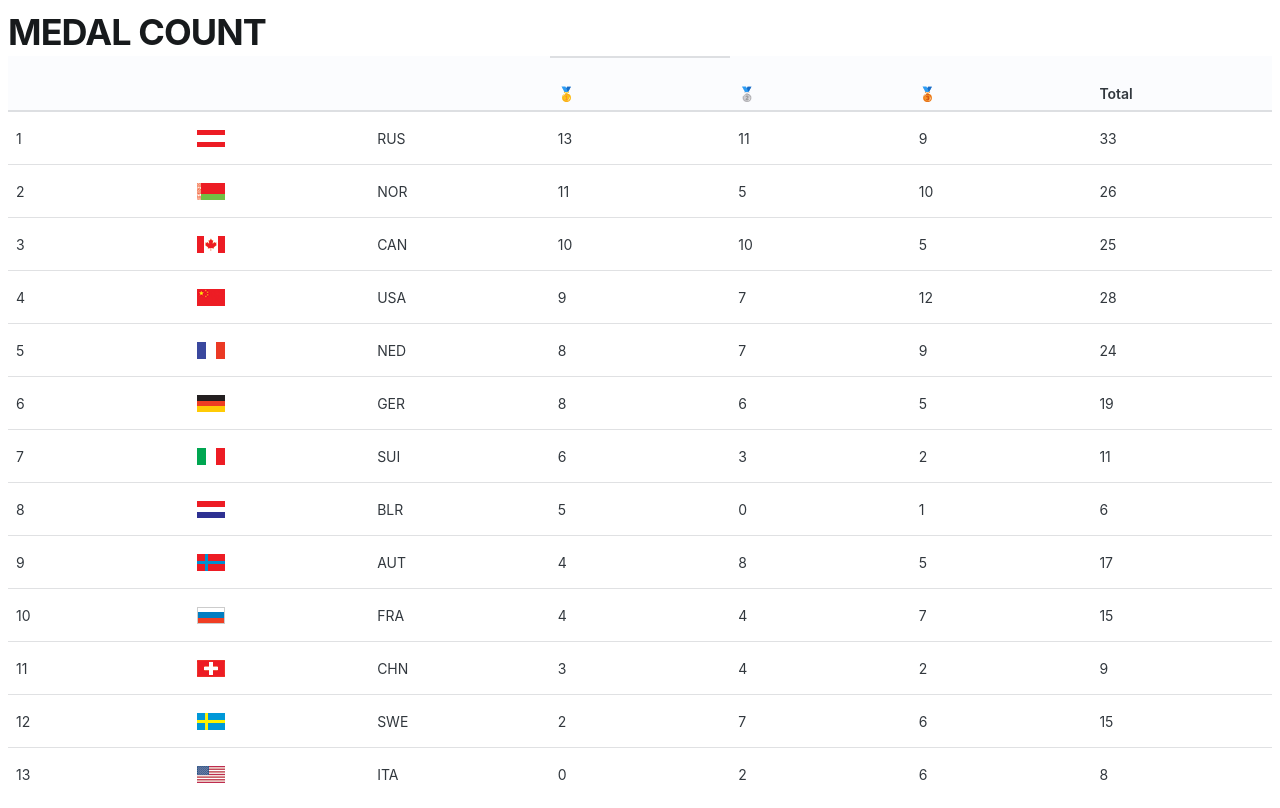
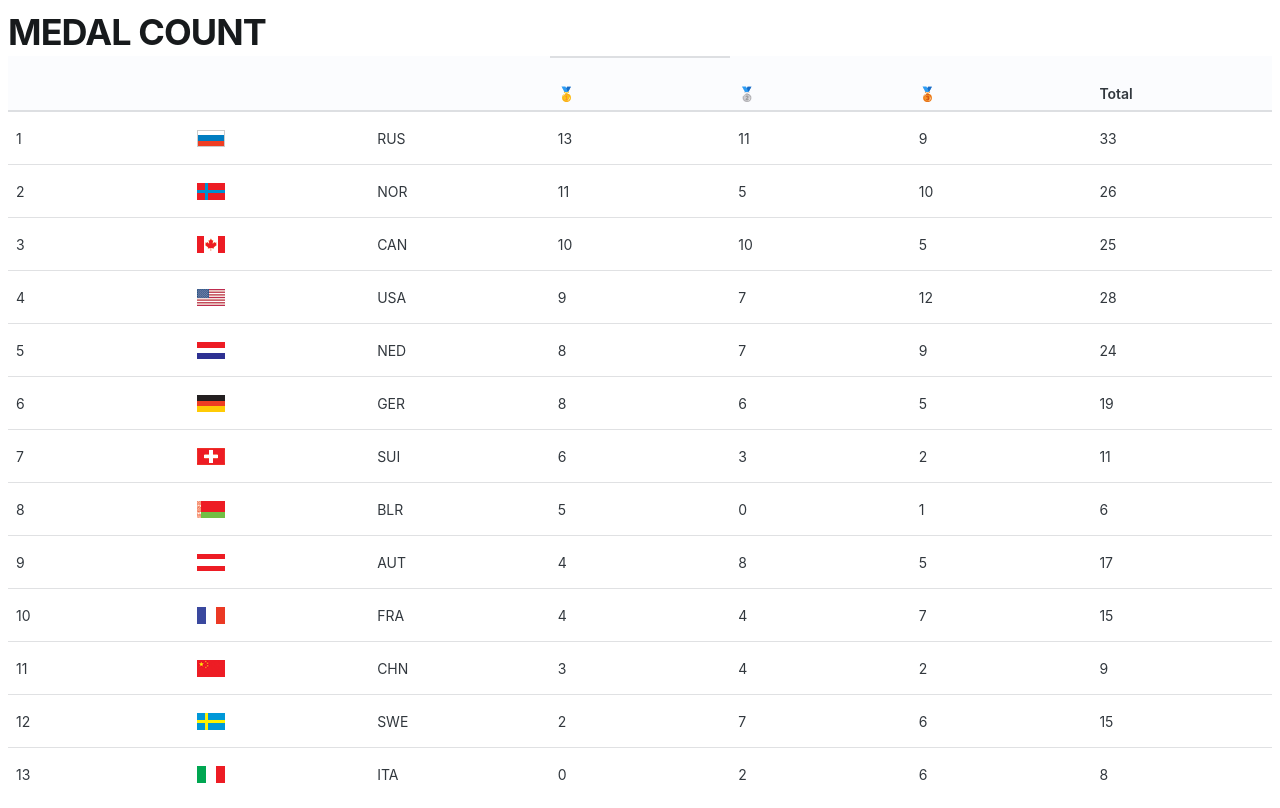
Before and after one commit to fiegus/medal-app, a React (Vite) app: page / in a window 1280 px wide. Built offline with nearby package versions, Linux system fonts and the light colour scheme.

Commit message:
fix flags

```diff
--- a/src/features/medals/Flag.tsx
+++ b/src/features/medals/Flag.tsx
@@ -1,12 +1,31 @@
 import React from 'react'
 
 type FlagProps = {
-  flagIndex: number
+  flagCode: string
 }
 
-export const Flag = ({ flagIndex }: FlagProps) => {
+const mapFlagToPosition = (flagCode: string) =>
+  [
+    'AUT',
+    'BLR',
+    'CAN',
+    'CHN',
+    'FRA',
+    'GER',
+    'ITA',
+    'NED',
+    'NOR',
+    'RUS',
+    'SUI',
+    'SWE',
+    'USA',
+  ].findIndex((country) => country === flagCode)
+
+export const Flag = ({ flagCode }: FlagProps) => {
   const flagWidth = 28
   const flagHeight = 17
+
+  const flagIndex = mapFlagToPosition(flagCode)
 
   const xPos = -flagIndex * flagWidth
   const yPos = -Math.floor(flagIndex) * flagHeight
--- a/src/features/medals/MedalTable.tsx
+++ b/src/features/medals/MedalTable.tsx
@@ -74,7 +74,7 @@ export const MedalTable = ({ medals }: MedalTableProps) => {
             <tr key={medal.code}>
               <td>{index + 1}</td>
               <td>
-                <Flag flagIndex={index} />
+                <Flag flagCode={medal.code} />
               </td>
               <td>{medal.code}</td>
               <td>{toNumber(medal.gold)}</td>
```
